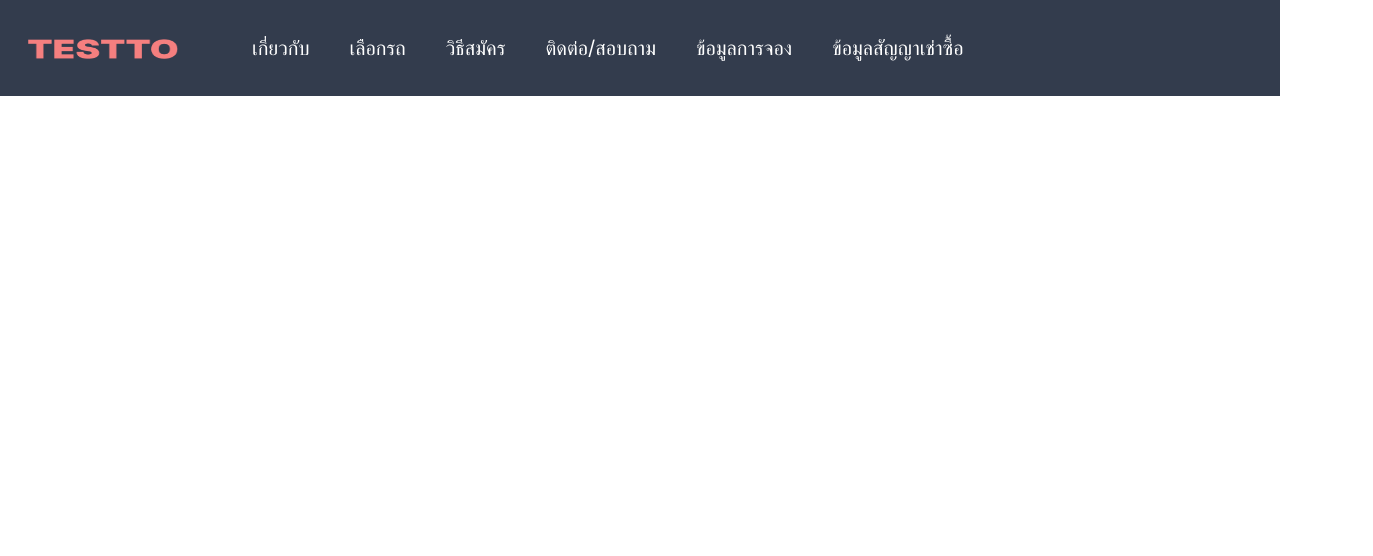
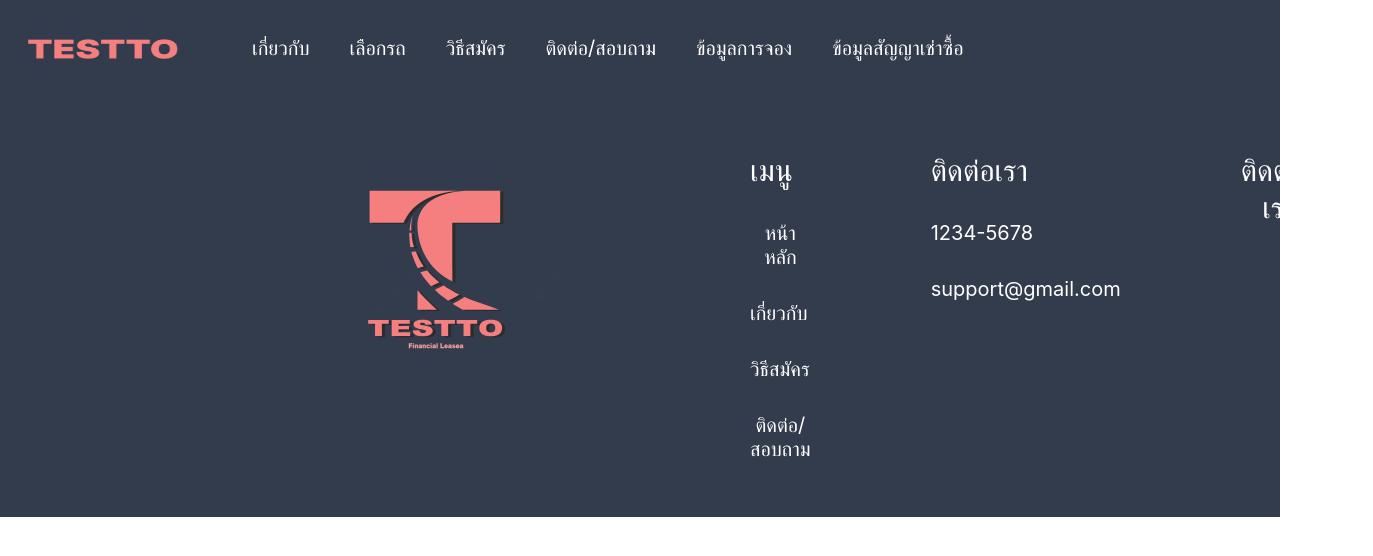
Before and after one commit to Merlinz1303/SE_Project_Webapp, a React (Create React App) app: page / in a window 1280 px wide. Shown: the top 556 px of the page, 1373 px wide, since content can reach past the window. Built offline with nearby package versions, Linux system fonts and the light colour scheme.

Commit message:
ommit commits

```diff
--- a/src/App.js
+++ b/src/App.js
@@ -1,11 +1,23 @@
 import './App.css';
+import Navbar from './Navbar';
+import Select_car from './select_car';
+import Navba_footer from './navbar_Footer';
+import Booking from './Booking_car';
+import Information from './Information';
+import Contact from './Contact';
+import {Route, Routes } from 'react-router-dom';
 
-function App() {
+export default function App() {
   return (
     <div className="App">
-
+      <Navbar/>
+      <Routes>
+          <Route path='/Select_car' element = {<Select_car/>}></Route>
+          <Route path='/Booking' element = {<Booking/>}></Route>
+          <Route path='/Contact' element = {<Contact/>}></Route>
+          <Route path='/Information' element = {<Information/>}></Route>
+      </Routes>
+      <Navba_footer/>
     </div>
   );
 }
-
-export default App;
--- a/src/Booking_car.js
+++ b/src/Booking_car.js
@@ -1,16 +1,11 @@
 import './Booking_car.css';
-import Navbar_Footer from './navbar_Footer';
-import Navbar from './Navbar';
 
 function Booking() {
     return (
         <div className= "Booking_main">
-            <Navbar/>
             <p className='text'>ข้อมูลการจอง</p>
             <div className='Footer2'>
-                <Navbar_Footer/>
             </div>
-
         </div>
 
     );
--- a/src/Contact.js
+++ b/src/Contact.js
@@ -1,20 +1,17 @@
 import './Contact.css';
-import Navbar_Footer from './navbar_Footer';
-import Navbar from './Navbar';
+
 
 function Contact() {
   return (
     <div className="Main">
         <header className='main_header'>
           <div className='contact_pic'>
-            <Navbar/>
             <div className='Banner'>
               <img src= {("/images/ติดต่อ.png")} width={1800}></img>
             </div>
             <div className='BG_Contact'>
               <img  src= {("/images/BG_contact.png")} width={1800}></img>
             </div>
-            <Navbar_Footer/>
           </div>
         </header>
     </div>
--- a/src/Information.js
+++ b/src/Information.js
@@ -1,10 +1,7 @@
 import './information.css';
-import Navbar_Footer from './navbar_Footer';
-import Navbar from './Navbar';
 function information(){
     return(
         <div className='information_main'>
-            <Navbar/>
             <p className='text1'>ข้อมูลส่วนตัว</p>
             <div className='profile'>
                 <img  src= {("/images/Profile_pic.png")} width={400} height={400}></img>
@@ -23,8 +20,6 @@ function information(){
             <div className='rect'>
                 <img src = {("images/Rectangle 75.png")}></img>
             </div>
-            <Navbar_Footer/>
-
         </div>
     );
 }
--- a/src/Navbar.js
+++ b/src/Navbar.js
@@ -1,32 +1,19 @@
+import { Link ,useMatch, useResolvedPath} from 'react-router-dom';
 import './navbar.css';
-function Navbar(){
+
+export default function Navbar(){
     return(
         <nav className='nav'>
             <div className='logo_top' >
                 <img src={("/images/LOGO.png")} width={150}  height={20}></img>
             </div>
             <ul>
-                <li className='active'>
-                    <a href='/information' className='menu_text' >เกี่ยวกับ</a>
-                </li>
-                <li className='active'>
-                    <a href='/select_car' className='menu_text' >เลือกรถ</a>
-                </li>
-                <li className='active'>
-                    <a href='=/register' className='menu_text'>วิธีสมัคร</a>
-                </li>
-                <li className='active'>
-                    <a href='=/contact' className='menu_text'>ติดต่อ/สอบถาม</a>
-                </li>
-                <li className='active'>
-                    <a href='=/Booking' className='menu_text'>ข้อมูลการจอง</a>
-                </li>
-                <li className='active'>
-                    <a href='=/lessing' className='menu_text'>ข้อมูลสัญญาเช่าซื้อ</a>
-                </li>
-                <li className='active'>
-                    <a href='=/user' className='user_text'></a>
-                </li>
+                <CustomLink to ='/Information' className='menu_text' >เกี่ยวกับ</CustomLink>
+                <CustomLink to ='/Select_car' className='menu_text' >เลือกรถ</CustomLink>
+                <CustomLink to ='/Register' className='menu_text'>วิธีสมัคร</CustomLink>
+                <CustomLink to ='/Contact' className='menu_text'>ติดต่อ/สอบถาม</CustomLink>
+                <CustomLink to ='/Booking' className='menu_text'>ข้อมูลการจอง</CustomLink>
+                <CustomLink to ='/Lessing' className='menu_text'>ข้อมูลสัญญาเช่าซื้อ</CustomLink>
                 {/* <li className='active'>
                     <a href='=/user' className='user_text' > User</a>
                 </li>  */}
@@ -37,4 +24,15 @@ function Navbar(){
 
 }
 
-export default Navbar
+function CustomLink({ to,children, ...proops }) {
+    const resolvedPath = useResolvedPath(to)
+    const isActive = useMatch({ path: resolvedPath.pathname, end:true})
+    return(
+        <li className ={isActive ? "active" : ""}>
+            <Link to = {to} {...proops}>
+                {children}
+            </Link>
+        </li>
+    )
+
+}
--- a/src/index.js
+++ b/src/index.js
@@ -3,18 +3,16 @@ import ReactDOM from 'react-dom/client';
 import './index.css';
 import App from './App';
 import reportWebVitals from './reportWebVitals';
-import Navbar from './Navbar';
-import Select_car from './select_car';
-import Navba_footer from './navbar_Footer';
-import Booking from './Booking_car';
-import Information from './Information';
-import Contact from './Contact';
+import { BrowserRouter } from 'react-router-dom';
+
 
 
 const root = ReactDOM.createRoot(document.getElementById('root'));
 root.render(
   <React.StrictMode>
-    <Navbar/>
+    <BrowserRouter>
+      <App/>
+    </BrowserRouter>
   </React.StrictMode>
 );
 
--- a/src/navbar_Footer.js
+++ b/src/navbar_Footer.js
@@ -9,16 +9,16 @@ function navbar_Footer(){
             <ul>
                 <a className='menu'>เมนู</a>
                 <li className='active'>
-                    <a href='main' className='menutext'>หน้าหลัก</a>
+                    <a href='/Main' className='menutext'>หน้าหลัก</a>
                 </li>
                 <li className='active'>
-                    <a href='information' className='menutext'>เกี่ยวกับ</a>
+                    <a href='/Information' className='menutext'>เกี่ยวกับ</a>
                 </li>
                 <li className='active'>
-                    <a href='register' className='menutext'>วิธีสมัคร</a>
+                    <a href='/Register' className='menutext'>วิธีสมัคร</a>
                 </li>
                 <li className='active'>
-                    <a href='contact' className='menutext'>ติดต่อ/สอบถาม</a>
+                    <a href='/Contact' className='menutext'>ติดต่อ/สอบถาม</a>
                 </li>
             </ul>
             <ul>
--- a/src/select_car.js
+++ b/src/select_car.js
@@ -1,11 +1,8 @@
-import Navbar from './Navbar';
-import Navbar_Footer from './navbar_Footer';
 import './select_car.css';
 
 function select_car(){
     return(
         <div className='select_car_main'>
-            <Navbar/>
             <p className='text'>เลือกรถที่คุณต้องการ</p>
             <div className='logo_grid'>
                 <div className='logo_img' >
@@ -84,7 +81,6 @@ function select_car(){
 
 
             </div>
-            <Navbar_Footer/>
         </div>
     );
 }
```
